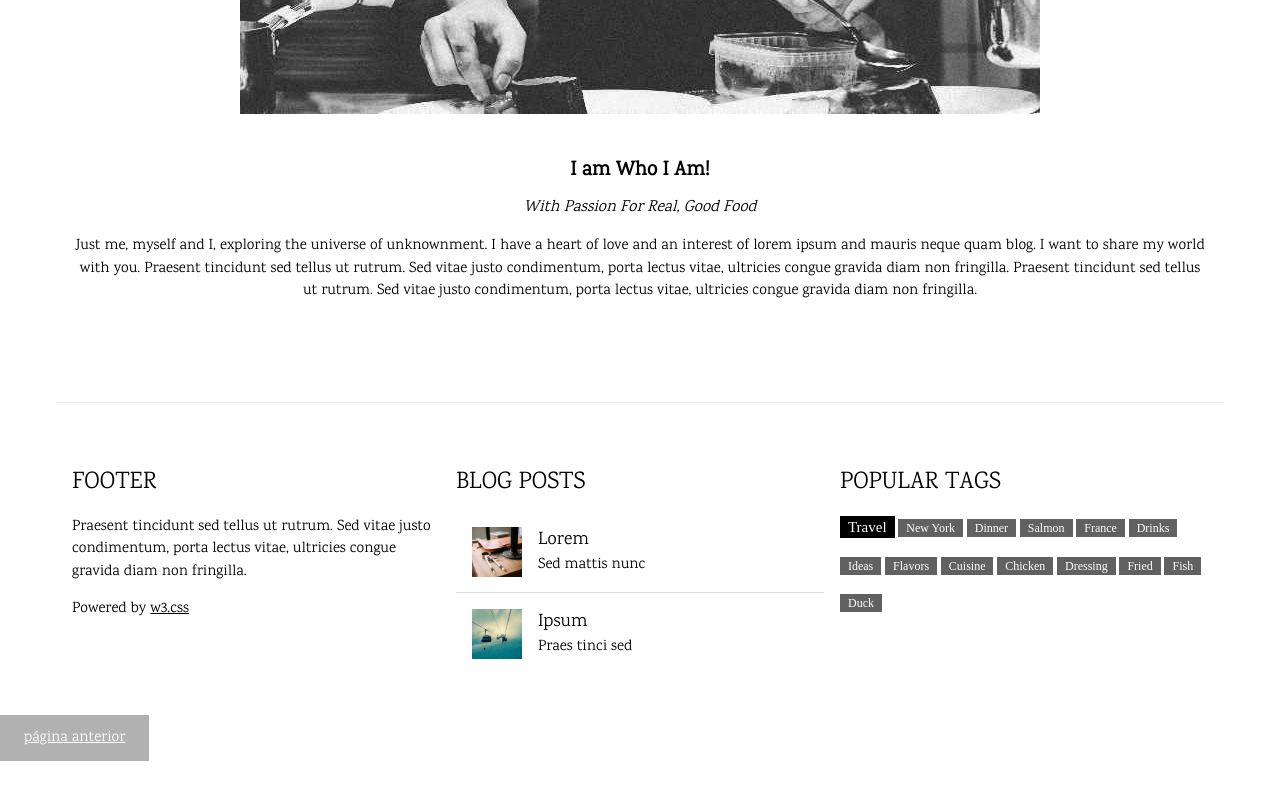
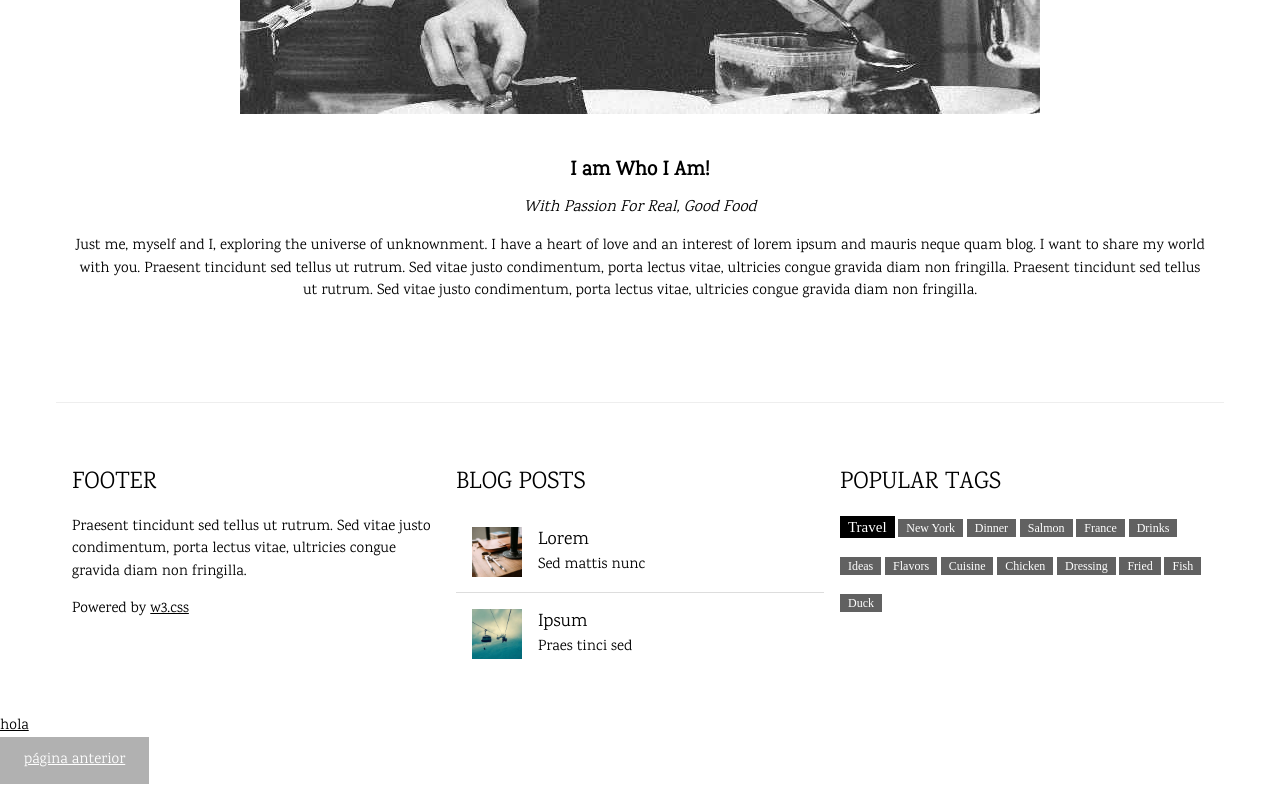
Before and after one commit to terry067/ABP, a plain HTML site: page abpdig/paginaweb1.html in a window 1280 px wide. Shown: the part 1968-2768 px from the top of the page. Before the commit the page ends 2745 px from the top, so only its background shows below. Drawn offline with Linux system fonts and the light colour scheme.

Commit message:
Update paginaweb1.html

```diff
--- a/abpdig/paginaweb1.html
+++ b/abpdig/paginaweb1.html
@@ -147,6 +147,7 @@ function w3_close() {
   document.getElementById("mySidebar").style.display = "none";
 }
 </script>
+  <a href="https://github.com/terry067/ABP/blob/main/abpdig/index.html"> hola </a> <br>
 <button class="w3-button w3-black w3-disabled w3-padding-large w3-margin-bottom"><a href="index.html">página anterior</a></button>
 </body>
 </html>
```
